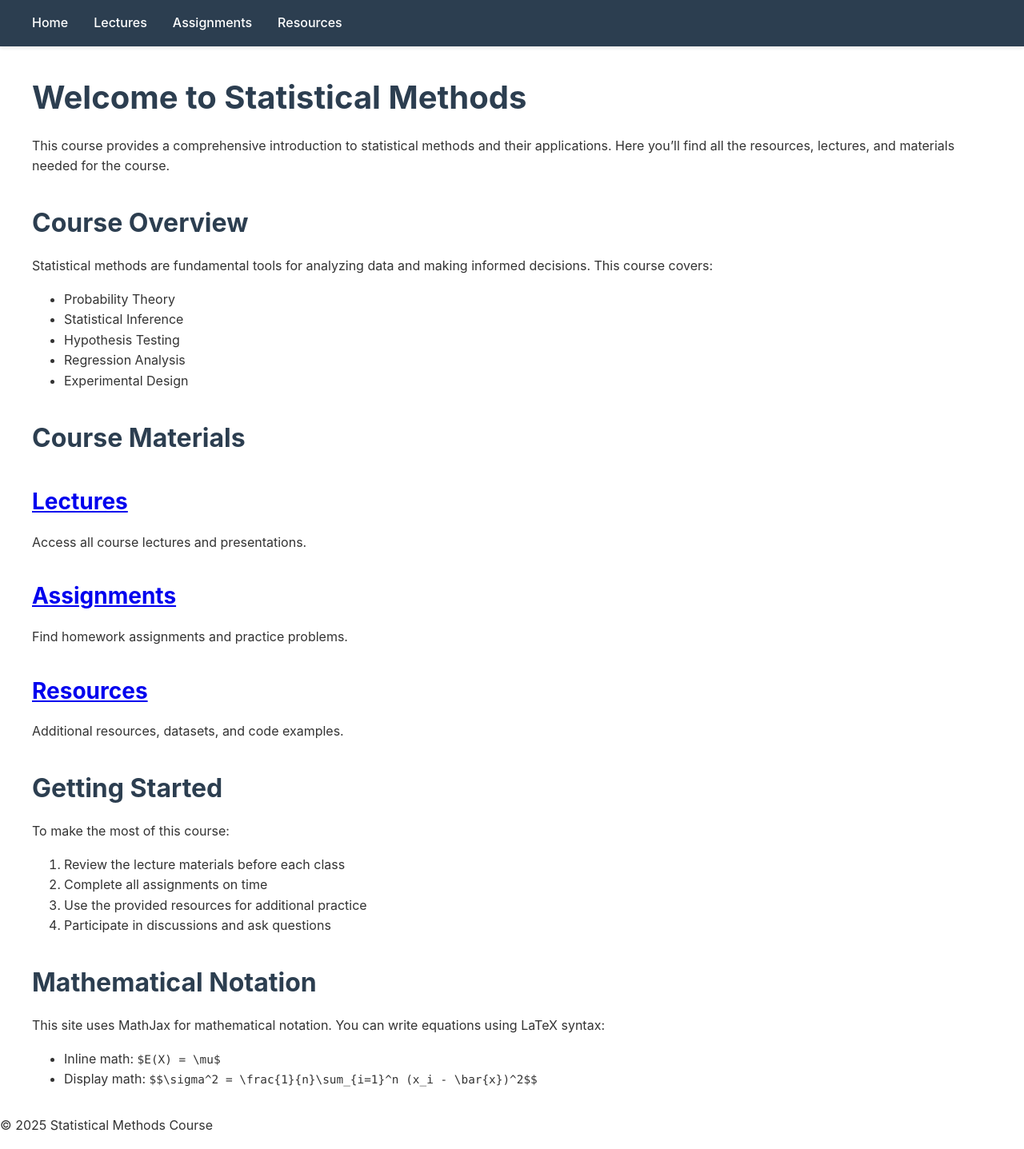
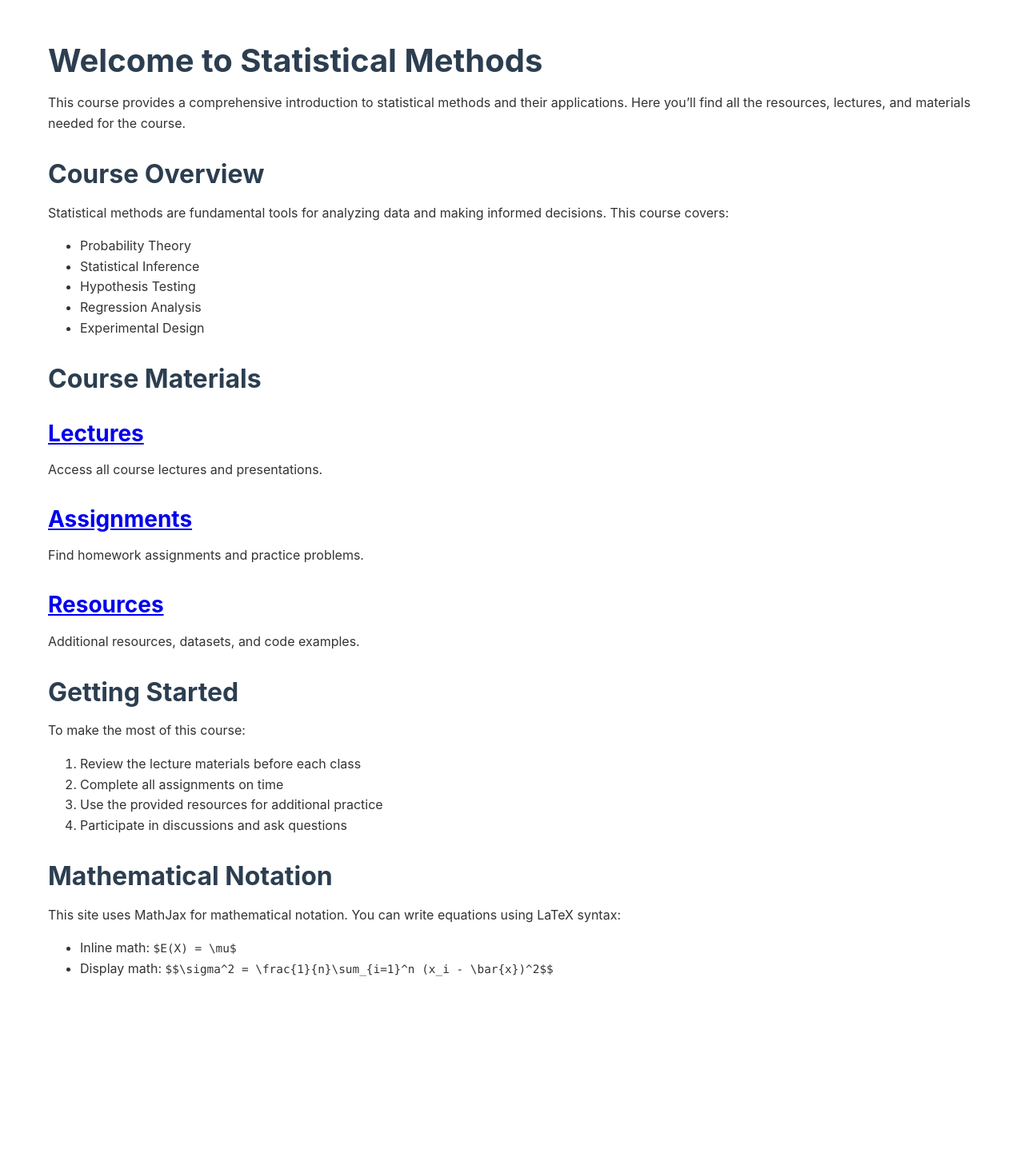
Before and after one commit to a-bonus/a-bonus.github.io, a Jekyll site: the page built from index.md, in a window 1280 px wide. Shown: the whole page at 80% size. Built offline with Jekyll 4.4.1, drawn with Linux system fonts in a browser that asks for light colours; after the commit the page ends 1261 px from its top, so only the background shows below that.

Commit message:
Simplify site to basic empty page

```diff
--- a/_config.yml
+++ b/_config.yml
@@ -1,44 +1,11 @@
 title: Statistical Methods Course
 description: Resources and materials for Statistical Methods
-baseurl: "" # the subpath of your site, e.g. /blog
-url: "" # the base hostname & protocol for your site, e.g. http://example.com
+baseurl: ""
+url: ""
 
 # Build settings
 markdown: kramdown
 permalink: pretty
-
-# Collections
-collections:
-  lectures:
-    output: true
-    permalink: /lectures/:path/
-  assignments:
-    output: true
-    permalink: /assignments/:path/
-  resources:
-    output: true
-    permalink: /resources/:path/
-
-# Default front matter
-defaults:
-  -
-    scope:
-      path: ""
-      type: "lectures"
-    values:
-      layout: "lecture"
-  -
-    scope:
-      path: ""
-      type: "assignments"
-    values:
-      layout: "assignment"
-  -
-    scope:
-      path: ""
-      type: "resources"
-    values:
-      layout: "resource"
 
 # Security headers for iframe embedding
 webrick:
--- a/_layouts/default.html
+++ b/_layouts/default.html
@@ -5,37 +5,10 @@
     <meta name="viewport" content="width=device-width, initial-scale=1.0">
     <title>{{ page.title }} - {{ site.title }}</title>
     <link rel="stylesheet" href="{{ '/assets/css/main.css' | relative_url }}">
-    <!-- MathJax Configuration -->
-    <script>
-        MathJax = {
-            tex: {
-                inlineMath: [['$', '$'], ['\\(', '\\)']],
-                displayMath: [['$$', '$$'], ['\\[', '\\]']],
-                processEscapes: true
-            },
-            svg: {
-                fontCache: 'global'
-            }
-        };
-    </script>
-    <script id="MathJax-script" async src="https://cdn.jsdelivr.net/npm/mathjax@3/es5/tex-mml-chtml.js"></script>
 </head>
 <body>
-    <header>
-        <nav>
-            <a href="{{ '/' | relative_url }}">Home</a>
-            <a href="{{ '/lectures' | relative_url }}">Lectures</a>
-            <a href="{{ '/assignments' | relative_url }}">Assignments</a>
-            <a href="{{ '/resources' | relative_url }}">Resources</a>
-        </nav>
-    </header>
-
     <main>
         {{ content }}
     </main>
-
-    <footer>
-        <p>&copy; {{ site.time | date: '%Y' }} {{ site.title }}</p>
-    </footer>
 </body>
 </html>
--- a/assets/css/main.css
+++ b/assets/css/main.css
@@ -6,19 +6,32 @@
     --code-background: #f5f5f5;
 }
 
+/* Base styles */
+html, body {
+    margin: 0;
+    padding: 0;
+    min-height: 100vh;
+    width: 100%;
+    overflow-x: hidden;
+}
+
 body {
+    margin: 0;
+    padding: 20px;
     font-family: -apple-system, BlinkMacSystemFont, "Segoe UI", Roboto, "Helvetica Neue", Arial, sans-serif;
     line-height: 1.6;
     color: var(--text-color);
-    margin: 0;
-    padding: 0;
     background-color: var(--background-color);
 }
 
+/* Header styles */
 header {
     background-color: var(--primary-color);
     padding: 1rem;
     box-shadow: 0 2px 4px rgba(0,0,0,0.1);
+    position: sticky;
+    top: 0;
+    z-index: 1000;
 }
 
 nav {
@@ -26,27 +39,36 @@ nav {
     margin: 0 auto;
     display: flex;
     gap: 2rem;
+    flex-wrap: wrap;
 }
 
 nav a {
     color: white;
     text-decoration: none;
     font-weight: 500;
+    padding: 0.5rem 1rem;
+    border-radius: 4px;
+    transition: background-color 0.3s ease;
 }
 
 nav a:hover {
     color: var(--secondary-color);
+    background-color: rgba(255, 255, 255, 0.1);
 }
 
+/* Main content area */
 main {
     max-width: 1200px;
-    margin: 2rem auto;
+    margin: 0 auto;
     padding: 0 1rem;
+    min-height: calc(100vh - 200px); /* Ensure minimum height for content */
 }
 
 /* Math styling */
 .MathJax {
     font-size: 1.1em;
+    overflow-x: auto;
+    max-width: 100%;
 }
 
 /* Code blocks */
@@ -55,6 +77,7 @@ pre {
     padding: 1rem;
     border-radius: 4px;
     overflow-x: auto;
+    margin: 1rem 0;
 }
 
 code {
@@ -67,6 +90,7 @@ h1, h2, h3, h4, h5, h6 {
     color: var(--primary-color);
     margin-top: 2rem;
     margin-bottom: 1rem;
+    line-height: 1.2;
 }
 
 h1 {
@@ -86,6 +110,8 @@ table {
     border-collapse: collapse;
     width: 100%;
     margin: 1rem 0;
+    overflow-x: auto;
+    display: block;
 }
 
 th, td {
@@ -98,8 +124,20 @@ th {
     background-color: var(--code-background);
 }
 
+/* Images */
+img {
+    max-width: 100%;
+    height: auto;
+    display: block;
+    margin: 1rem auto;
+}
+
 /* Responsive design */
-@media (max-width: 768px) {
+@media screen and (max-width: 800px) {
+    body {
+        font-size: 16px;
+    }
+
     nav {
         flex-direction: column;
         gap: 1rem;
@@ -112,4 +150,36 @@ th {
     h2 {
         font-size: 1.75rem;
     }
+
+    main {
+        padding: 0 0.5rem;
+    }
+
+    pre {
+        padding: 0.5rem;
+    }
 }
+
+/* Print styles */
+@media print {
+    body {
+        font-size: 12pt;
+    }
+
+    header {
+        position: static;
+    }
+
+    nav {
+        display: none;
+    }
+
+    main {
+        margin: 0;
+        padding: 0;
+    }
+
+    pre {
+        white-space: pre-wrap;
+    }
+}
--- a/index.md
+++ b/index.md
@@ -1,6 +1,6 @@
 ---
 layout: default
-title: Statistical Methods Course
+title: Home
 ---
 
 # Welcome to Statistical Methods
```
